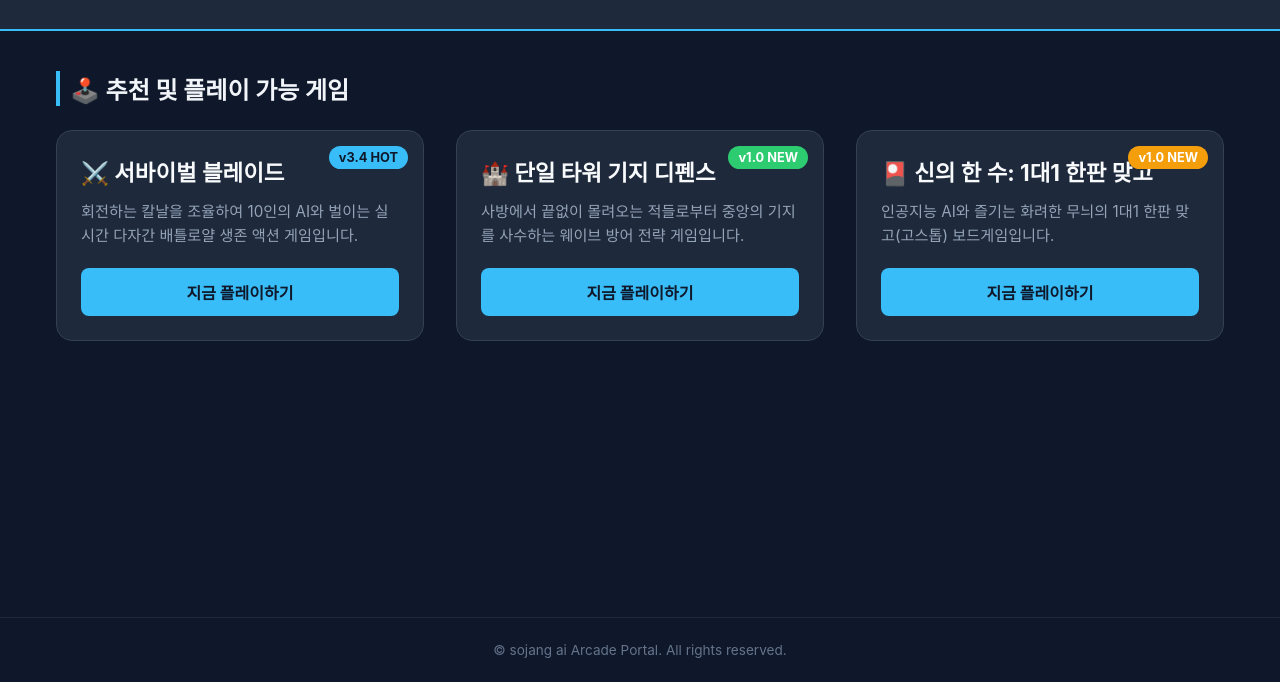
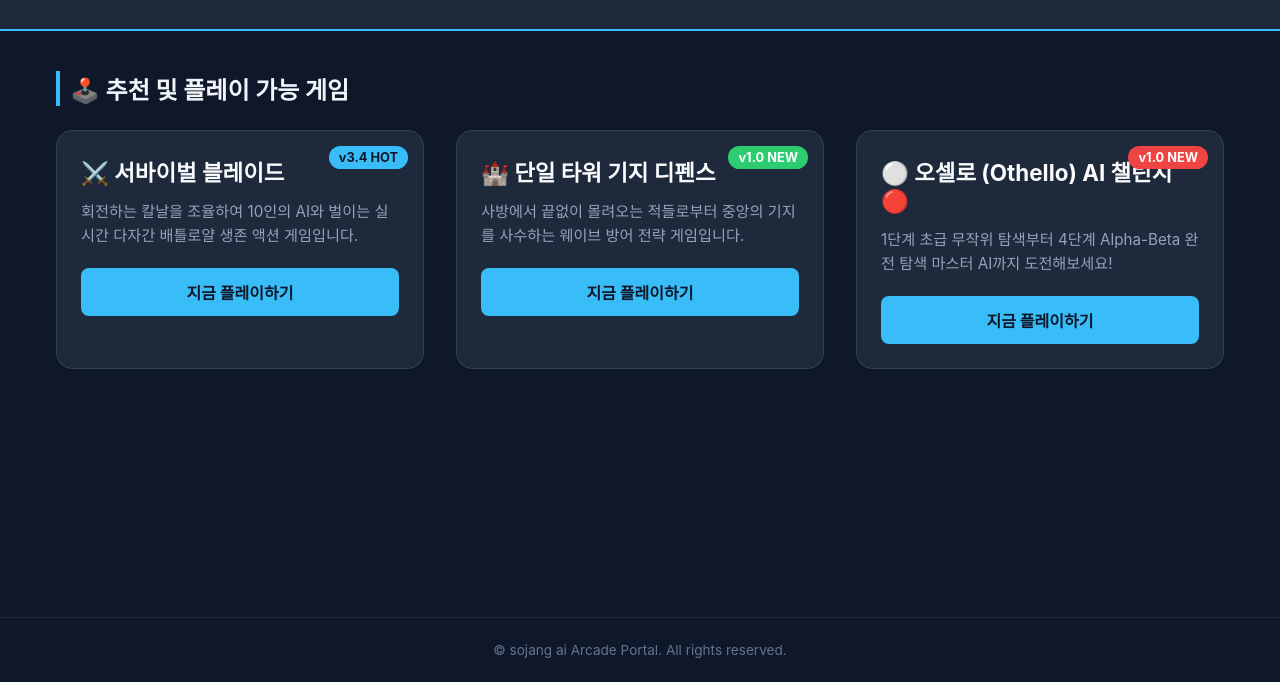
Before and after one commit to ezzone72/arcade-portal, a plain HTML site: page index.html in a window 1280 px wide. Shown: the part 118-800 px from the top of the page. Drawn offline with Linux system fonts and the light colour scheme.

Commit message:
chore: remove gostop and add Othello to main index.html

```diff
--- a/index.html
+++ b/index.html
@@ -21,15 +21,11 @@
 
         .badge { position: absolute; top: 15px; right: 15px; background: #38bdf8; color: #0f172a; font-weight: bold; font-size: 0.8rem; padding: 4px 10px; border-radius: 12px; }
         .badge.defense { background: #2ecc71; color: #fff; }
-        .badge.gostop { background: #f59e0b; color: #fff; }
+        .badge.othello { background: #ef4444; color: #fff; }
 
         .card-body { padding: 1.5rem; flex: 1; display: flex; flex-direction: column; }
         .card-body h3 { font-size: 1.4rem; color: #f8fafc; margin-bottom: 0.8rem; }
         .card-body p { font-size: 0.95rem; color: #94a3b8; line-height: 1.6; margin-bottom: 1.2rem; }
-
-        .feature-list { list-style: none; margin-bottom: 1.5rem; flex: 1; }
-        .feature-list li { font-size: 0.88rem; color: #cbd5e1; margin-bottom: 0.5rem; position: relative; padding-left: 18px; line-height: 1.4; }
-        .feature-list li::before { content: "•"; color: #38bdf8; position: absolute; left: 0; font-weight: bold; }
 
         .btn { display: inline-block; width: 100%; text-align: center; background: #38bdf8; color: #0f172a; font-weight: bold; padding: 12px 0; border-radius: 8px; text-decoration: none; transition: background 0.2s; }
         .btn:hover { background: #0284c7; color: #fff; }
@@ -68,13 +64,13 @@
             </div>
         </div>
 
-        <!-- 3. 신의 한 수: 맞고 -->
+        <!-- 3. 오셀로 AI 챌린지 -->
         <div class="game-card">
-            <span class="badge gostop">v1.0 NEW</span>
+            <span class="badge othello">v1.0 NEW</span>
             <div class="card-body">
-                <h3>🎴 신의 한 수: 1대1 한판 맞고</h3>
-                <p>인공지능 AI와 즐기는 화려한 무늬의 1대1 한판 맞고(고스톱) 보드게임입니다.</p>
-                <a href="games/gostop/index.html" class="btn">지금 플레이하기</a>
+                <h3>⚪ 오셀로 (Othello) AI 챌린지 🔴</h3>
+                <p>1단계 초급 무작위 탐색부터 4단계 Alpha-Beta 완전 탐색 마스터 AI까지 도전해보세요!</p>
+                <a href="games/othello/index.html" class="btn">지금 플레이하기</a>
             </div>
         </div>
 
```
